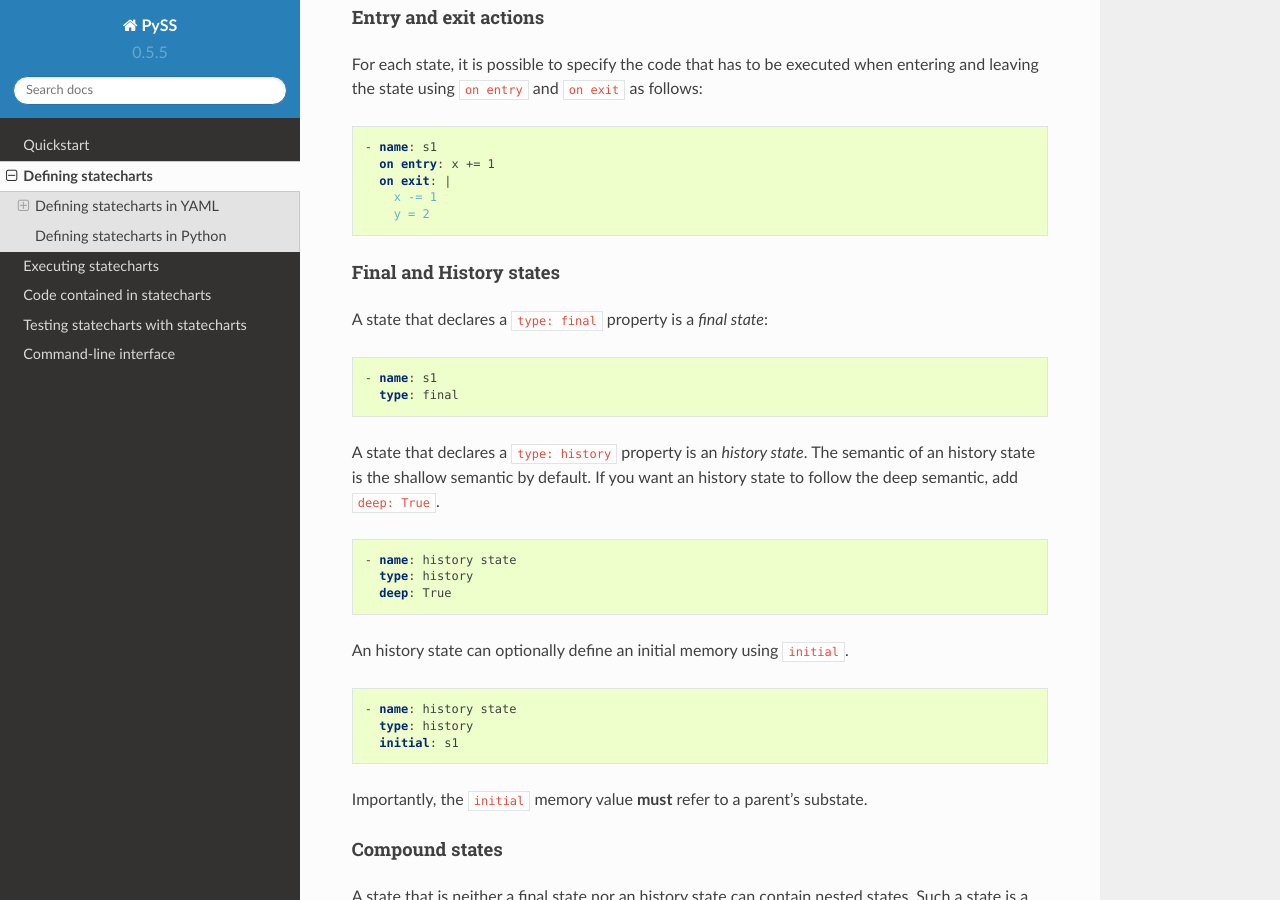
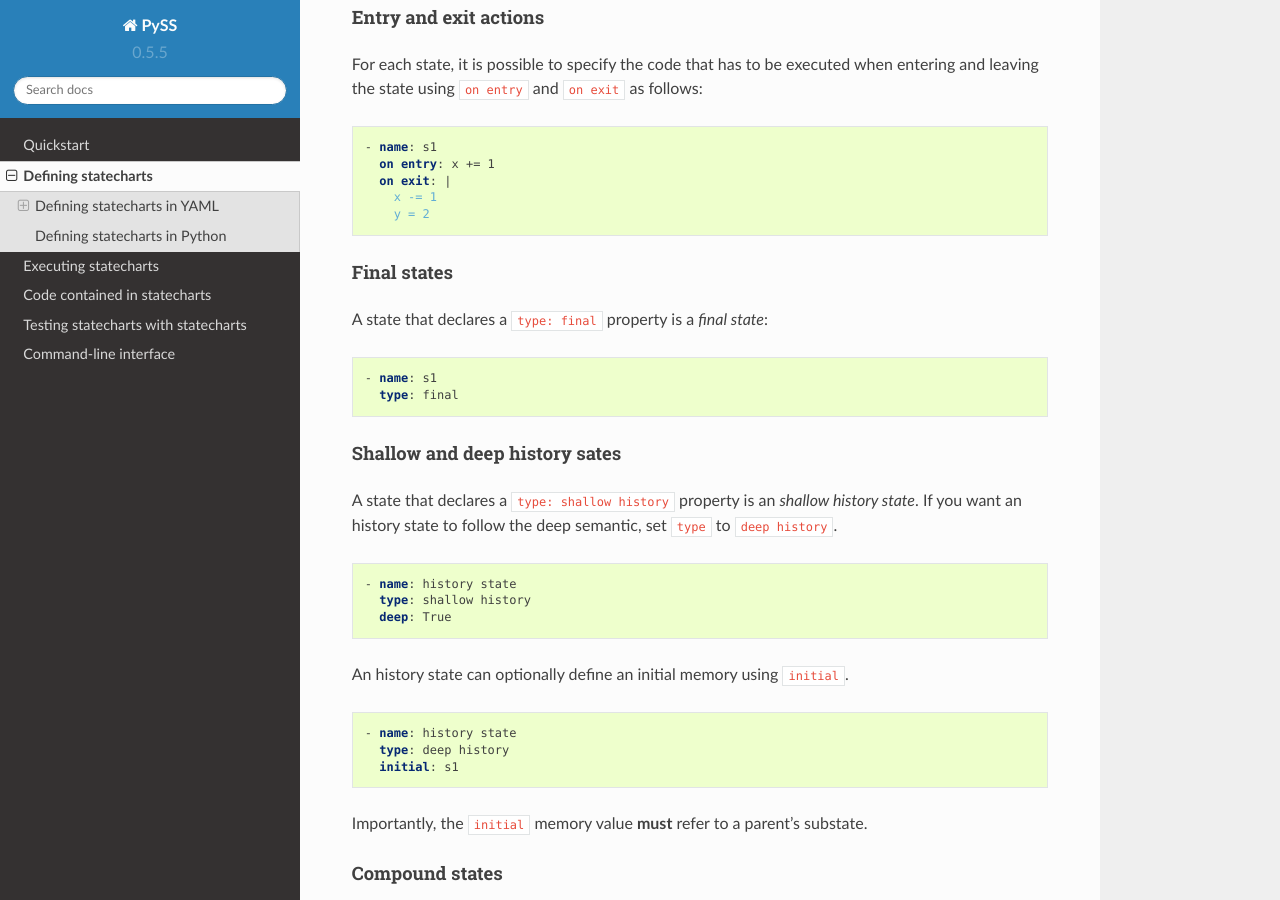
Before and after one commit to AlexandreDecan/sismic, a Sphinx documentation site: the page built from docs/format.rst, in a window 1280 px wide and 900 px high, scrolled down 1683 px. Built offline with Sphinx 7.4.7 and the Read the Docs theme 2.0.0, drawn with Linux system fonts in a browser that asks for light colours.

Commit message:
Make a distinction between shallow and deep history states in "type" instead of "deep" for YAML format.

```diff
--- a/docs/format.rst
+++ b/docs/format.rst
@@ -107,14 +107,16 @@
     - name: s1
       type: final
 
-A state that declares a ``type: history`` property is an *history state*.
-The semantic of an history state is the shallow semantic by default.
-If you want an history state to follow the deep semantic, add ``deep: True``.
+Shallow and deep history sates
+^^^^^^^^^^^^^^^^^^^^^^^^^^^^^^
+
+A state that declares a ``type: shallow history`` property is an *shallow history state*.
+If you want an history state to follow the deep semantic, set ``type`` to ``deep history``.
 
 .. code:: yaml
 
     - name: history state
-      type: history
+      type: shallow history
       deep: True
 
 An history state can optionally define an initial memory using ``initial``.
@@ -122,7 +124,7 @@
 .. code:: yaml
 
   - name: history state
-    type: history
+    type: deep history
     initial: s1
 
 Importantly, the ``initial`` memory value **must** refer to a parent's substate.
```
Also changed, not shown: other parts of docs/format.rst (+2 -2 lines), 3 other files.
